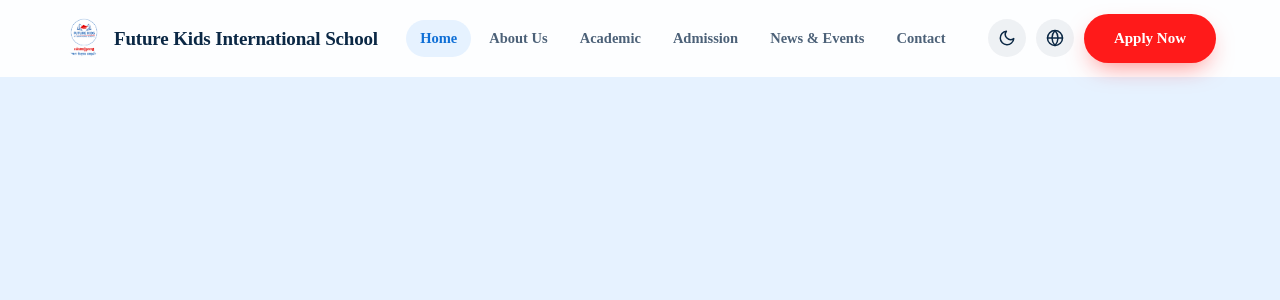
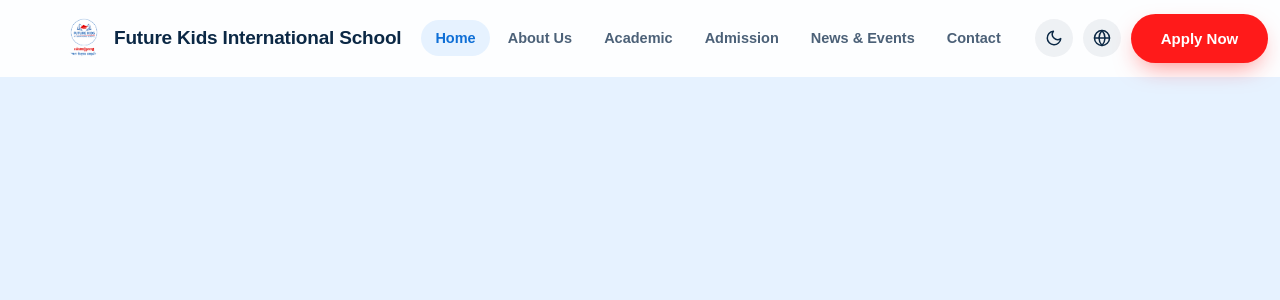
Before and after one commit to sinh555-svg/fkis-edc-shcool, a React (Vite) app: page / in a window 1280 px wide. Shown: the top 300 px of the page. Built offline with nearby package versions, Linux system fonts and the light colour scheme.

Commit message:
Update Poppins font styling

```diff
--- a/src/index.css
+++ b/src/index.css
@@ -22,8 +22,8 @@
   --line: rgba(11, 37, 69, 0.1);
 
   /* --- type --- */
-  --font-display: "Battambang", "Noto Sans Khmer", serif;
-  --font-body: "time newromen", ,serif;
+  --font-display: "Poppins", sans-serif;
+  --font-body: "Poppins", sans-serif;
 
   /* --- shape language --- */
   --radius-sm: 10px;
--- a/src/locales/km.json
+++ b/src/locales/km.json
@@ -299,7 +299,7 @@
       "email": "អ៊ីមែល",
       "emailValue": "futurekidsschool.edu.kh",
       "hours": "ម៉ោងធ្វើការ",
-      "hoursValue": "ច័ន្ទ – សុក្រ ៧:០០ព្រឹក – ៥:០០ល្ងាច"
+      "hoursValue": "ច័ន្ទ – សុក្រ ៧:០០ព្រឹក – ៥:០០ល្ងាច - (ថ្ងៃសៅរ៍ ម៉ោង ៧:៣០ ព្រឹក - ១១:០០ ព្រឹក)"
     },
     "form": {
       "title": "ផ្ញើសារមកយើង",
```
